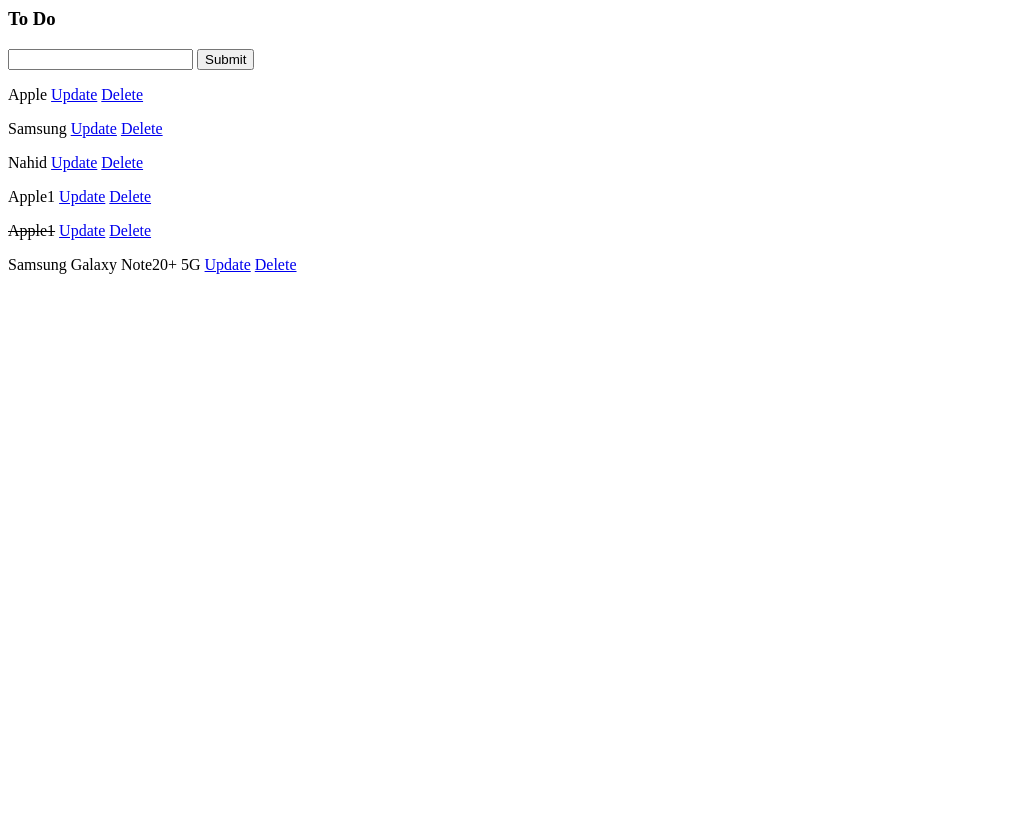
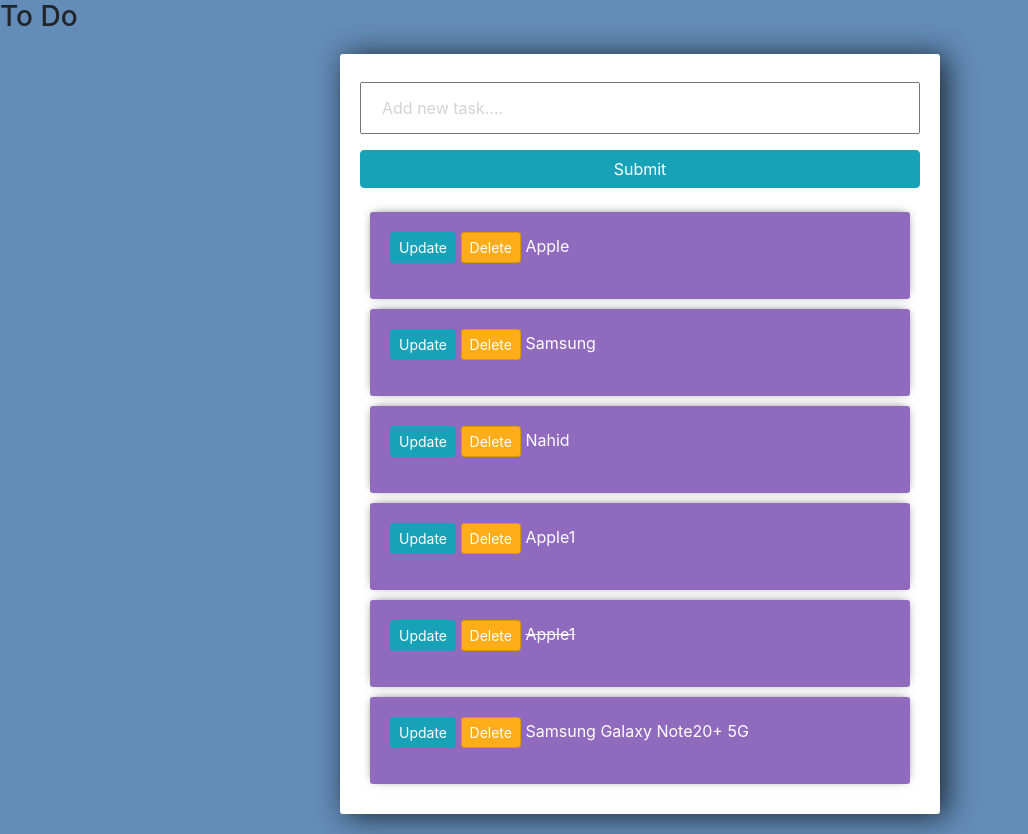
Before and after one commit to Nahidjc/Todo_App_Django, a Django app: page / in a window 1280 px wide. Shown: the whole page, without its empty margins (0-1028 px from the left). Before the commit the page ends 274 px from the top, so only its background shows below. Run offline with Django 3.2, Linux system fonts and the light colour scheme; data comes from the database, SQL or seed files in the repository; both versions use the stored data as it was after the commit; some libraries are stand-ins or nearby versions.

Commit message:
design style sheets

```diff
--- a/Todo_App/forms.py
+++ b/Todo_App/forms.py
@@ -4,6 +4,9 @@
 
 
 class TaskForm(forms.ModelForm):
+    title = forms.CharField(widget=forms.TextInput(
+        attrs={'placeholder': 'Add new task....'}))
+
     class Meta:
         model = Task
         fields = '__all__'
--- a/Todo_App/templates/tasks/list.html
+++ b/Todo_App/templates/tasks/list.html
@@ -1,21 +1,74 @@
+<link rel="stylesheet" href="https://stackpath.bootstrapcdn.com/bootstrap/4.3.1/css/bootstrap.min.css"
+    integrity="sha384-ggOyR0iXCbMQv3Xipma34MD+dH/1fQ784/j6cY/iJTQUOhcWr7x9JvoRxT2MZw1T" crossorigin="anonymous">
+
+<style>
+    body {
+        background-color: #638CB8;
+    }
+
+    input {
+        width: 100%;
+        padding: 12px 20px;
+        margin: 8px 0;
+        box-sizing: border-box;
+    }
+
+    input::placeholder {
+        color: #d3d3d3;
+    }
+
+    .submit {
+        background-color: #6BA3E8;
+    }
+
+    .center-column {
+        width: 600px;
+        margin: 20px auto;
+        padding: 20px;
+        background-color: #fff;
+        border-radius: 3px;
+        box-shadow: 6px 2px 30px 0px rgba(0, 0, 0, 0.75);
+    }
+
+    .item-row {
+        background-color: #906abd;
+        margin: 10px;
+        padding: 20px;
+        border-radius: 3px;
+        color: #fff;
+        font-size: 16px;
+        box-shadow: 0px -1px 10px -4px rgba(0, 0, 0, 0.75);
+    }
+
+    .btn-danger {
+        background-color: #ffae19;
+        border-color: #e59400;
+    }
+</style>
 <h3>To Do</h3>
+<div class="center-column">
     <form action="/" method="POST">
         {% csrf_token %}
         {{form.title}}
-    <input type="submit" name="Create Task">
+        <input class="btn btn-info" type="submit" name="Create Task">
     </form>
+    <div class="todo-list">
         {% for task in tasks %}
-<div>
+        <div class="item-row">
             <p>
+                <a class="btn btn-sm btn-info" href="{% url 'update_task' task.id %}">Update</a>
+                <a class="btn btn-sm btn-danger" href="{% url 'delete' task.id %}">Delete</a>
                 {% if task.complete == True %}
                 <strike>{{task}}</strike>
                 {% else %}
                 <span>{{task}}</span>
                 {% endif %}
-        <a href="{% url 'update_task' task.id %}">Update</a>
-        <a href="{% url 'delete' task.id %}">Delete</a>
+
             </p>
         </div>
 
 
         {% endfor %}
+    </div>
+
+</div>
```
Also changed, not shown: db.sqlite3. Lines whose indentation alone changed are shown as unchanged.
